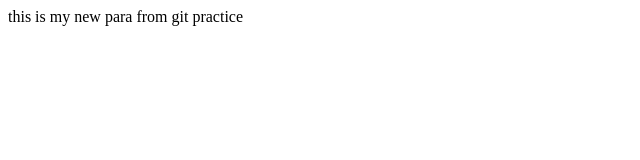
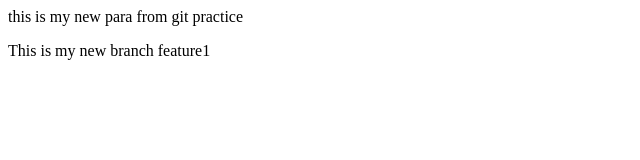
Before and after one commit to shubhk-03/git_practice, a plain HTML site: page index.html in a window 1280 px wide. Shown: the whole page, without its empty margins (0-640 px from the left). Drawn offline with Linux system fonts and the light colour scheme.

Commit message:
Add new brnach feature1

```diff
--- a/index.html
+++ b/index.html
@@ -1 +1,2 @@
 <p>this is my new para from git practice</p>
+<p>This is my new branch feature1</p>
```
